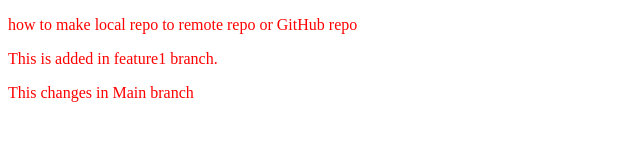
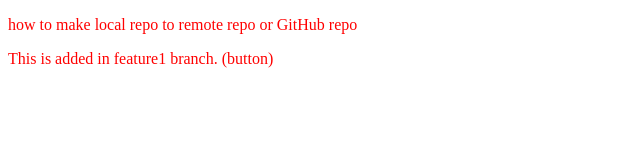
Before and after one commit to ujjwal0182/LocalRepo, a plain HTML site: page index.html in a window 1280 px wide. Shown: the whole page, without its empty margins (0-640 px from the left). Drawn offline with Linux system fonts and the light colour scheme.

Commit message:
Added button in main branch

```diff
--- a/index.html
+++ b/index.html
@@ -8,7 +8,6 @@
 </head>
 <body>
     <p>how to make local repo to remote repo or GitHub repo</p>
-    <p>This is added in feature1 branch.</p>
-    <p>This changes in Main branch</p>
+    <p>This is added in feature1 branch. (button)</p>
 </body>
 </html>
```
